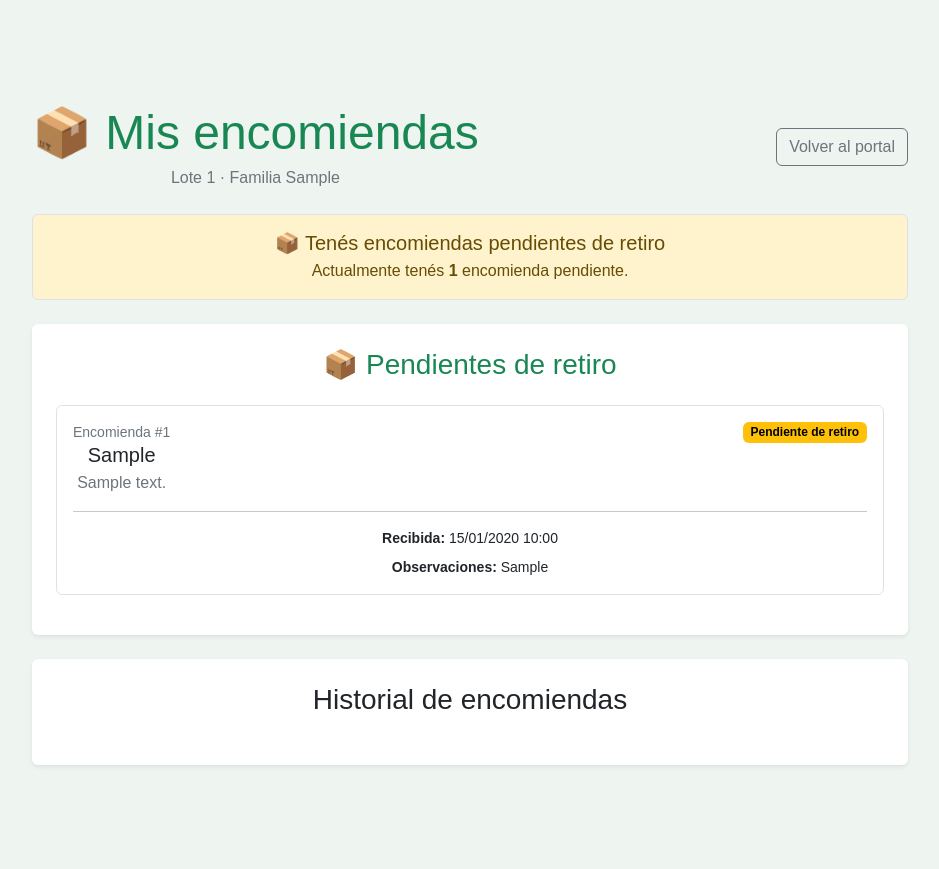
After one commit to rodrigocesantiago-arg/LasAcaciasHudson, a Django app: page /mis-encomiendas/ in a window 1280 px wide. The commit adds this page. Shown: the whole page, without its empty margins (170-1109 px from the left). Run offline with Django 5.2, Linux system fonts and the light colour scheme; a user stored in the database is signed in; tables that the repository leaves empty hold one stand-in row (values such as "Sample post").

Commit message:
Modulo Encomiendas v1 funcionando

```diff
--- a/backend/core/models.py
+++ b/backend/core/models.py
@@ -514,3 +514,69 @@ class Reclamo(models.Model):
         ordering = ["-fecha_creacion"]
         verbose_name = "Reclamo"
         verbose_name_plural = "Reclamos"
+
+
+class Encomienda(models.Model):
+
+    ESTADOS = [
+        ("pendiente", "Pendiente de retiro"),
+        ("entregada", "Entregada"),
+    ]
+
+    lote = models.ForeignKey(
+        Lote,
+        on_delete=models.CASCADE,
+        related_name="encomiendas"
+    )
+
+    remitente = models.CharField(
+        "Empresa / Remitente",
+        max_length=150
+    )
+
+    descripcion = models.CharField(
+        "Descripción del paquete",
+        max_length=255,
+        blank=True
+    )
+
+    fecha_recepcion = models.DateTimeField(
+        "Fecha y hora de recepción",
+        auto_now_add=True
+    )
+
+    estado = models.CharField(
+        "Estado",
+        max_length=20,
+        choices=ESTADOS,
+        default="pendiente"
+    )
+
+    fecha_entrega = models.DateTimeField(
+        "Fecha y hora de entrega",
+        null=True,
+        blank=True
+    )
+
+    retirado_por = models.CharField(
+        "Retirado por",
+        max_length=150,
+        blank=True
+    )
+
+    observaciones = models.TextField(
+        "Observaciones",
+        blank=True
+    )
+
+    def __str__(self):
+        return (
+            f"Encomienda #{self.id} - "
+            f"Lote {self.lote.numero} - "
+            f"{self.remitente}"
+        )
+
+    class Meta:
+        ordering = ["-fecha_recepcion"]
+        verbose_name = "Encomienda"
+        verbose_name_plural = "Encomiendas"
--- /dev/null
+++ b/backend/core/templates/core/mis_encomiendas.html
@@ -0,0 +1,311 @@
+{% load static %}
+
+<!DOCTYPE html>
+<html lang="es">
+
+<head>
+    <meta charset="UTF-8">
+    <meta name="viewport" content="width=device-width, initial-scale=1.0">
+
+    <title>Mis encomiendas - Comunidad360</title>
+
+    <link
+        href="https://cdn.jsdelivr.net/npm/bootstrap@5.3.7/dist/css/bootstrap.min.css"
+        rel="stylesheet"
+    >
+
+    <link
+        rel="stylesheet"
+        href="{% static 'core/css/styles.css' %}"
+    >
+</head>
+
+<body>
+
+<div class="container py-4">
+
+    <!-- ENCABEZADO -->
+
+    <div class="d-flex justify-content-between align-items-center mb-4">
+
+        <div>
+            <h1 class="text-success mb-1">
+                📦 Mis encomiendas
+            </h1>
+
+            <div class="text-secondary">
+                Lote {{ lote.numero }} · Familia {{ lote.apellido_familia }}
+            </div>
+        </div>
+
+        <a
+            href="{% url 'portal' %}"
+            class="btn btn-outline-secondary"
+        >
+            Volver al portal
+        </a>
+
+    </div>
+
+
+    <!-- RESUMEN -->
+
+    {% if cantidad_pendientes > 0 %}
+
+        <div class="alert alert-warning border mb-4">
+
+            <h5 class="mb-1">
+                📦 Tenés encomiendas pendientes de retiro
+            </h5>
+
+            <div>
+                Actualmente tenés
+                <strong>{{ cantidad_pendientes }}</strong>
+                {% if cantidad_pendientes == 1 %}
+                    encomienda pendiente.
+                {% else %}
+                    encomiendas pendientes.
+                {% endif %}
+            </div>
+
+        </div>
+
+    {% else %}
+
+        <div class="alert alert-success border mb-4">
+            ✅ No tenés encomiendas pendientes de retiro.
+        </div>
+
+    {% endif %}
+
+
+    <!-- ENCOMIENDAS PENDIENTES -->
+
+    <div class="card shadow-sm border-0 mb-4">
+
+        <div class="card-body p-4">
+
+            <h3 class="text-success mb-4">
+                📦 Pendientes de retiro
+            </h3>
+
+            {% for encomienda in encomiendas %}
+
+                {% if encomienda.estado == "pendiente" %}
+
+                    <div class="border rounded p-3 mb-3">
+
+                        <div class="d-flex justify-content-between align-items-start">
+
+                            <div>
+
+                                <div class="text-secondary small">
+                                    Encomienda #{{ encomienda.id }}
+                                </div>
+
+                                <h5 class="mb-1">
+                                    {{ encomienda.remitente }}
+                                </h5>
+
+                                {% if encomienda.descripcion %}
+
+                                    <div class="text-secondary">
+                                        {{ encomienda.descripcion }}
+                                    </div>
+
+                                {% endif %}
+
+                            </div>
+
+                            <span class="badge text-bg-warning">
+                                Pendiente de retiro
+                            </span>
+
+                        </div>
+
+                        <hr>
+
+                        <div class="small">
+
+                            <strong>
+                                Recibida:
+                            </strong>
+
+                            {{ encomienda.fecha_recepcion|date:"d/m/Y H:i" }}
+
+                        </div>
+
+                        {% if encomienda.observaciones %}
+
+                            <div class="small mt-2">
+
+                                <strong>
+                                    Observaciones:
+                                </strong>
+
+                                {{ encomienda.observaciones }}
+
+                            </div>
+
+                        {% endif %}
+
+                    </div>
+
+                {% endif %}
+
+            {% empty %}
+
+                <div class="text-secondary">
+                    No hay encomiendas registradas.
+                </div>
+
+            {% endfor %}
+
+
+            {% if cantidad_pendientes == 0 %}
+
+                <div class="text-secondary">
+                    No hay encomiendas pendientes de retiro.
+                </div>
+
+            {% endif %}
+
+        </div>
+
+    </div>
+
+
+    <!-- HISTORIAL -->
+
+    <div class="card shadow-sm border-0">
+
+        <div class="card-body p-4">
+
+            <h3 class="mb-4">
+                Historial de encomiendas
+            </h3>
+
+            {% for encomienda in encomiendas %}
+
+                {% if encomienda.estado == "entregada" %}
+
+                    <div class="border rounded p-3 mb-3">
+
+                        <div class="d-flex justify-content-between align-items-start">
+
+                            <div>
+
+                                <div class="text-secondary small">
+                                    Encomienda #{{ encomienda.id }}
+                                </div>
+
+                                <h5 class="mb-1">
+                                    {{ encomienda.remitente }}
+                                </h5>
+
+                                {% if encomienda.descripcion %}
+
+                                    <div class="text-secondary">
+                                        {{ encomienda.descripcion }}
+                                    </div>
+
+                                {% endif %}
+
+                            </div>
+
+                            <span class="badge text-bg-success">
+                                Entregada
+                            </span>
+
+                        </div>
+
+                        <hr>
+
+                        <div class="row">
+
+                            <div class="col-md-6 mb-2">
+
+                                <strong>
+                                    Recibida
+                                </strong>
+
+                                <div class="text-secondary">
+                                    {{ encomienda.fecha_recepcion|date:"d/m/Y H:i" }}
+                                </div>
+
+                            </div>
+
+                            <div class="col-md-6 mb-2">
+
+                                <strong>
+                                    Entregada
+                                </strong>
+
+                                <div class="text-secondary">
+
+                                    {% if encomienda.fecha_entrega %}
+
+                                        {{ encomienda.fecha_entrega|date:"d/m/Y H:i" }}
+
+                                    {% else %}
+
+                                        -
+
+                                    {% endif %}
+
+                                </div>
+
+                            </div>
+
+                        </div>
+
+
+                        {% if encomienda.retirado_por %}
+
+                            <div class="mt-2">
+
+                                <strong>
+                                    Retirada por:
+                                </strong>
+
+                                {{ encomienda.retirado_por }}
+
+                            </div>
+
+                        {% endif %}
+
+
+                        {% if encomienda.observaciones %}
+
+                            <div class="mt-2">
+
+                                <strong>
+                                    Observaciones:
+                                </strong>
+
+                                {{ encomienda.observaciones }}
+
+                            </div>
+
+                        {% endif %}
+
+                    </div>
+
+                {% endif %}
+
+            {% empty %}
+
+                <div class="text-secondary">
+                    Todavía no hay historial de encomiendas.
+                </div>
+
+            {% endfor %}
+
+        </div>
+
+    </div>
+
+</div>
+
+</body>
+</html>
--- a/backend/core/urls.py
+++ b/backend/core/urls.py
@@ -3,7 +3,11 @@ from . import views
 
 
 urlpatterns = [
-    path("", views.home, name="home"),
+    path(
+        "",
+        views.home,
+        name="home"
+    ),
 
     path(
         "login/",
@@ -78,6 +82,12 @@ urlpatterns = [
     ),
 
     path(
+        "mis-encomiendas/",
+        views.mis_encomiendas,
+        name="mis_encomiendas"
+    ),
+
+    path(
         "logout/",
         views.logout_view,
         name="logout"
--- a/backend/core/views.py
+++ b/backend/core/views.py
@@ -11,6 +11,7 @@ from .forms import (
 )
 
 from .models import (
+    Encomienda,
     Integrante,
     Noticia,
     Reclamo,
@@ -166,6 +167,23 @@ def portal(request):
         integrante.fecha_nacimiento.day
     )
 
+    # ENCOMIENDAS PENDIENTES DEL LOTE
+
+    encomiendas_pendientes = Encomienda.objects.filter(
+        lote=lote,
+        estado="pendiente"
+    ).order_by(
+        "-fecha_recepcion"
+    )
+
+    cantidad_encomiendas_pendientes = (
+        encomiendas_pendientes.count()
+    )
+
+    ultimas_encomiendas_pendientes = (
+        encomiendas_pendientes[:3]
+    )
+
     return render(
         request,
         "core/portal.html",
@@ -174,6 +192,10 @@ def portal(request):
             "noticias": noticias,
             "proximas_reservas": proximas_reservas,
             "cumpleanios_mes": cumpleanios_mes,
+            "cantidad_encomiendas_pendientes":
+                cantidad_encomiendas_pendientes,
+            "ultimas_encomiendas_pendientes":
+                ultimas_encomiendas_pendientes,
         }
     )
 
@@ -559,6 +581,39 @@ def nuevo_reclamo(request):
     )
 
 
+# -------------------------------------------------
+# ENCOMIENDAS
+# -------------------------------------------------
+
+def mis_encomiendas(request):
+    if not request.user.is_authenticated:
+        return redirect("home")
+
+    lote = request.user.lote
+
+    encomiendas = Encomienda.objects.filter(
+        lote=lote
+    ).order_by(
+        "-fecha_recepcion"
+    )
+
+    pendientes = encomiendas.filter(
+        estado="pendiente"
+    )
+
+    cantidad_pendientes = pendientes.count()
+
+    return render(
+        request,
+        "core/mis_encomiendas.html",
+        {
+            "lote": lote,
+            "encomiendas": encomiendas,
+            "cantidad_pendientes": cantidad_pendientes,
+        }
+    )
+
+
 def logout_view(request):
     logout(request)
 
```
Also changed, not shown: backend/core/admin.py (+94 -1 lines), backend/core/templates/core/portal.html (+139 -2 lines), backend/core/migrations/0012_encomienda.py (added).
